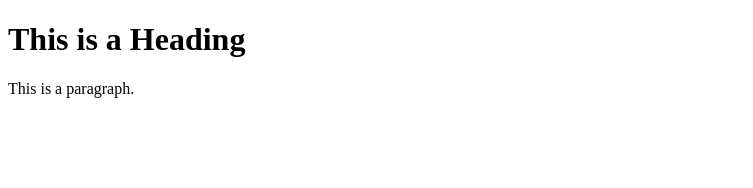
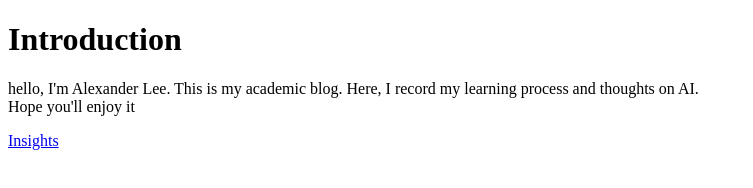
Before and after one commit to kasjfksj/alexander.github.io, a plain HTML site: page index.html in a window 1280 px wide. Shown: the whole page, without its empty margins (0-753 px from the left). Drawn offline with Linux system fonts and the light colour scheme.

Commit message:
Update index.html

```diff
--- a/index.html
+++ b/index.html
@@ -1,12 +1,9 @@
 <!DOCTYPE html>
 <html>
-<head>
-<title>Page Title</title>
-</head>
-<body>
+<h1>Introduction</h1>
+  <p>hello, I'm Alexander Lee. This is my academic blog. Here, I record my learning process and thoughts on AI.<br>
+  Hope you'll enjoy it
+  </p>
+<a href = "insights/articles/index.html">Insights</a>
 
-<h1>This is a Heading</h1>
-<p>This is a paragraph.</p>
-
-</body>
 </html>
```
